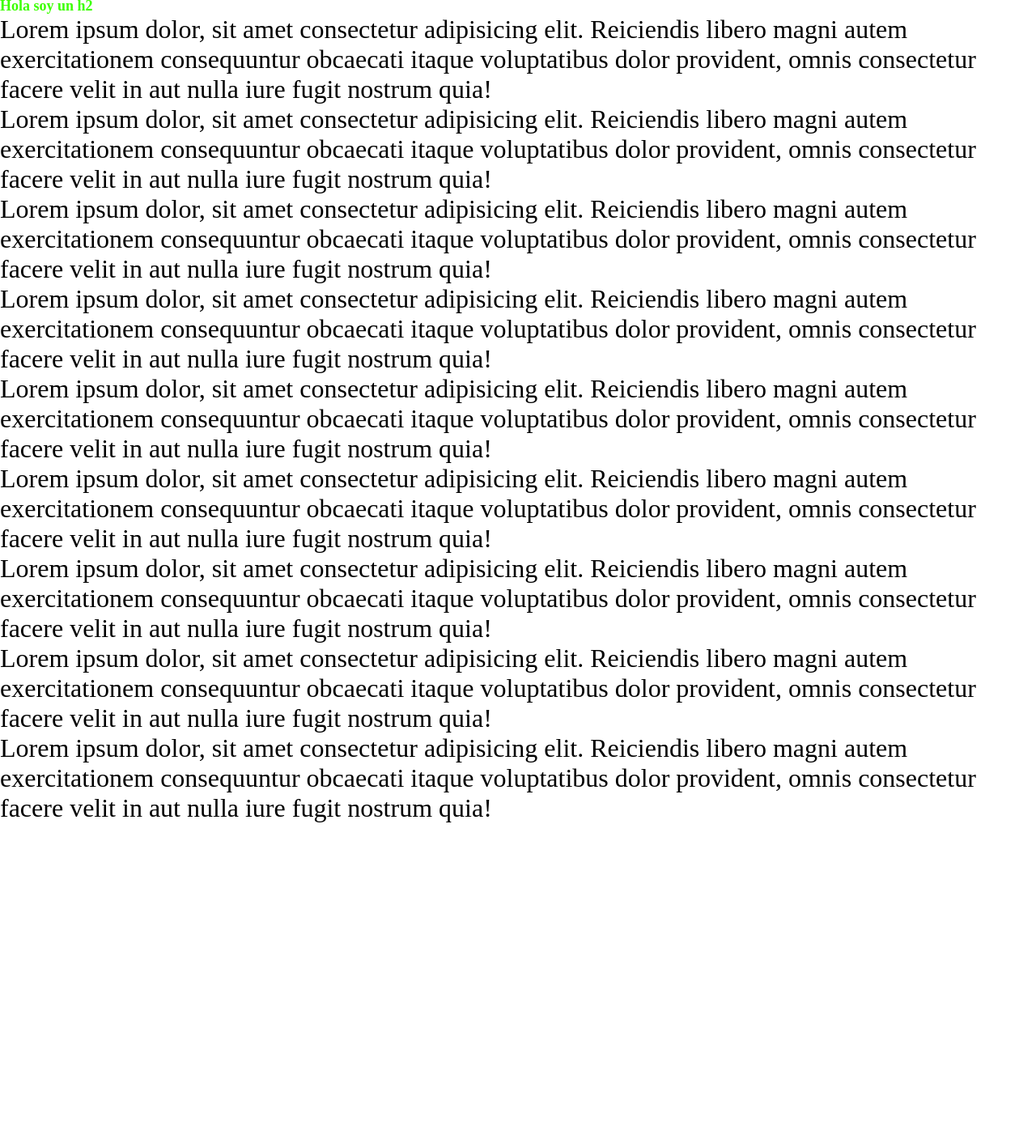
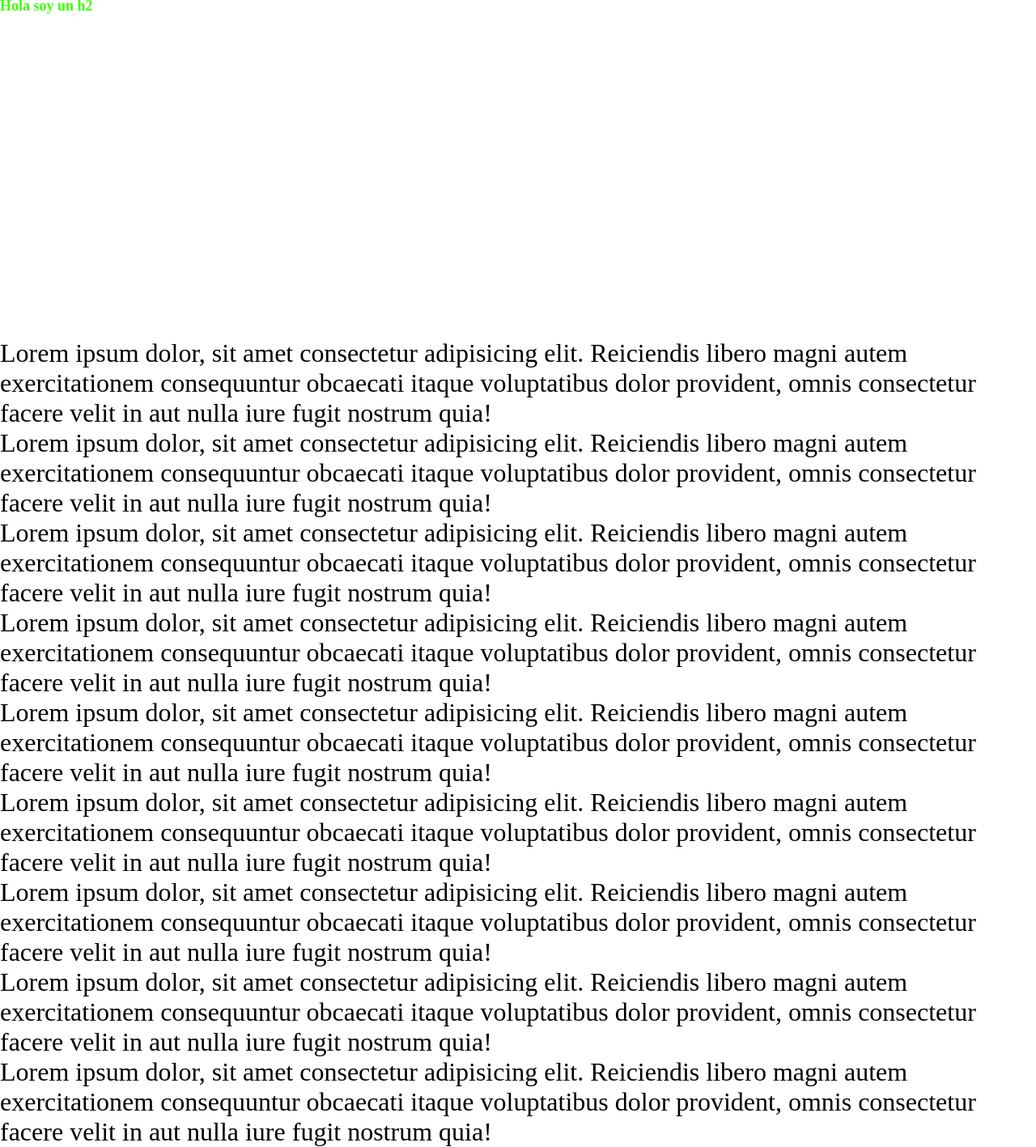
Before and after one commit to gonzafg2/github-pages-test, a plain HTML site: page index.html in a window 1280 px wide. Shown: the part 40-1457 px from the top of the page at 81% size. Before the commit the page ends 1057 px from the top, so only its background shows below. Drawn offline with Linux system fonts and the light colour scheme; a script that the page names is missing.

Commit message:
add typeform

```diff
--- a/index.html
+++ b/index.html
@@ -1,10 +1,10 @@
 <!DOCTYPE html>
 <html lang="es">
   <head>
-  <meta charset="UTF-8">
-  <meta http-equiv="X-UA-Compatible" content="IE=edge">
-  <meta name="viewport" content="width=device-width, initial-scale=1.0">
-  <link rel="stylesheet" href="assets/css/styles.css">
+    <meta charset="UTF-8" />
+    <meta http-equiv="X-UA-Compatible" content="IE=edge" />
+    <meta name="viewport" content="width=device-width, initial-scale=1.0" />
+    <link rel="stylesheet" href="assets/css/styles.css" />
     <title>Document</title>
   </head>
   <body>
@@ -12,16 +12,68 @@
 
     <h2>Hola soy un h2</h2>
 
-  <p>Lorem ipsum dolor, sit amet consectetur adipisicing elit. Reiciendis libero magni autem exercitationem consequuntur obcaecati itaque voluptatibus dolor provident, omnis consectetur facere velit in aut nulla iure fugit nostrum quia!</p>
+    <div
+      data-tf-widget="iGUBSIF8"
+      data-tf-iframe-props="title=Viajes Chile"
+      style="width: 100%; height: 400px"
+    ></div>
+    <script src="//embed.typeform.com/next/embed.js"></script>
 
-  <p>Lorem ipsum dolor, sit amet consectetur adipisicing elit. Reiciendis libero magni autem exercitationem consequuntur obcaecati itaque voluptatibus dolor provident, omnis consectetur facere velit in aut nulla iure fugit nostrum quia!</p>
+    <p>
+      Lorem ipsum dolor, sit amet consectetur adipisicing elit. Reiciendis
+      libero magni autem exercitationem consequuntur obcaecati itaque
+      voluptatibus dolor provident, omnis consectetur facere velit in aut nulla
+      iure fugit nostrum quia!
+    </p>
 
-  <p>Lorem ipsum dolor, sit amet consectetur adipisicing elit. Reiciendis libero magni autem exercitationem consequuntur obcaecati itaque voluptatibus dolor provident, omnis consectetur facere velit in aut nulla iure fugit nostrum quia!</p>
-  <p>Lorem ipsum dolor, sit amet consectetur adipisicing elit. Reiciendis libero magni autem exercitationem consequuntur obcaecati itaque voluptatibus dolor provident, omnis consectetur facere velit in aut nulla iure fugit nostrum quia!</p>
-  <p>Lorem ipsum dolor, sit amet consectetur adipisicing elit. Reiciendis libero magni autem exercitationem consequuntur obcaecati itaque voluptatibus dolor provident, omnis consectetur facere velit in aut nulla iure fugit nostrum quia!</p>
-  <p>Lorem ipsum dolor, sit amet consectetur adipisicing elit. Reiciendis libero magni autem exercitationem consequuntur obcaecati itaque voluptatibus dolor provident, omnis consectetur facere velit in aut nulla iure fugit nostrum quia!</p>
-  <p>Lorem ipsum dolor, sit amet consectetur adipisicing elit. Reiciendis libero magni autem exercitationem consequuntur obcaecati itaque voluptatibus dolor provident, omnis consectetur facere velit in aut nulla iure fugit nostrum quia!</p>
-  <p>Lorem ipsum dolor, sit amet consectetur adipisicing elit. Reiciendis libero magni autem exercitationem consequuntur obcaecati itaque voluptatibus dolor provident, omnis consectetur facere velit in aut nulla iure fugit nostrum quia!</p>
-  <p>Lorem ipsum dolor, sit amet consectetur adipisicing elit. Reiciendis libero magni autem exercitationem consequuntur obcaecati itaque voluptatibus dolor provident, omnis consectetur facere velit in aut nulla iure fugit nostrum quia!</p>
+    <p>
+      Lorem ipsum dolor, sit amet consectetur adipisicing elit. Reiciendis
+      libero magni autem exercitationem consequuntur obcaecati itaque
+      voluptatibus dolor provident, omnis consectetur facere velit in aut nulla
+      iure fugit nostrum quia!
+    </p>
+
+    <p>
+      Lorem ipsum dolor, sit amet consectetur adipisicing elit. Reiciendis
+      libero magni autem exercitationem consequuntur obcaecati itaque
+      voluptatibus dolor provident, omnis consectetur facere velit in aut nulla
+      iure fugit nostrum quia!
+    </p>
+    <p>
+      Lorem ipsum dolor, sit amet consectetur adipisicing elit. Reiciendis
+      libero magni autem exercitationem consequuntur obcaecati itaque
+      voluptatibus dolor provident, omnis consectetur facere velit in aut nulla
+      iure fugit nostrum quia!
+    </p>
+    <p>
+      Lorem ipsum dolor, sit amet consectetur adipisicing elit. Reiciendis
+      libero magni autem exercitationem consequuntur obcaecati itaque
+      voluptatibus dolor provident, omnis consectetur facere velit in aut nulla
+      iure fugit nostrum quia!
+    </p>
+    <p>
+      Lorem ipsum dolor, sit amet consectetur adipisicing elit. Reiciendis
+      libero magni autem exercitationem consequuntur obcaecati itaque
+      voluptatibus dolor provident, omnis consectetur facere velit in aut nulla
+      iure fugit nostrum quia!
+    </p>
+    <p>
+      Lorem ipsum dolor, sit amet consectetur adipisicing elit. Reiciendis
+      libero magni autem exercitationem consequuntur obcaecati itaque
+      voluptatibus dolor provident, omnis consectetur facere velit in aut nulla
+      iure fugit nostrum quia!
+    </p>
+    <p>
+      Lorem ipsum dolor, sit amet consectetur adipisicing elit. Reiciendis
+      libero magni autem exercitationem consequuntur obcaecati itaque
+      voluptatibus dolor provident, omnis consectetur facere velit in aut nulla
+      iure fugit nostrum quia!
+    </p>
+    <p>
+      Lorem ipsum dolor, sit amet consectetur adipisicing elit. Reiciendis
+      libero magni autem exercitationem consequuntur obcaecati itaque
+      voluptatibus dolor provident, omnis consectetur facere velit in aut nulla
+      iure fugit nostrum quia!
+    </p>
   </body>
 </html>
```
Lines whose indentation alone changed are shown as unchanged.
